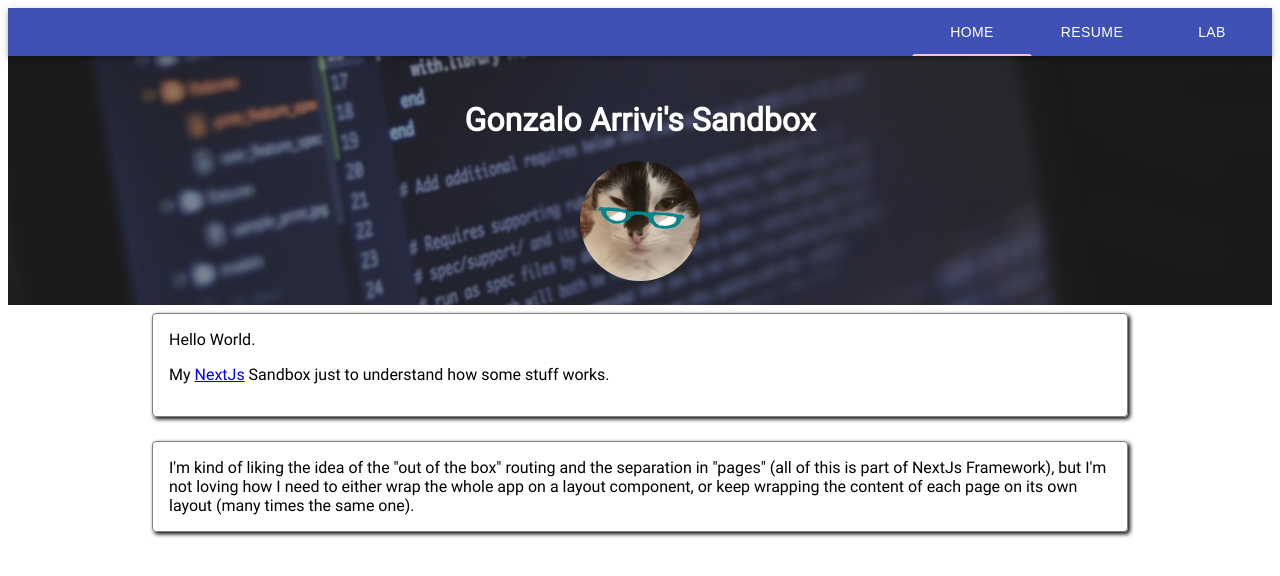
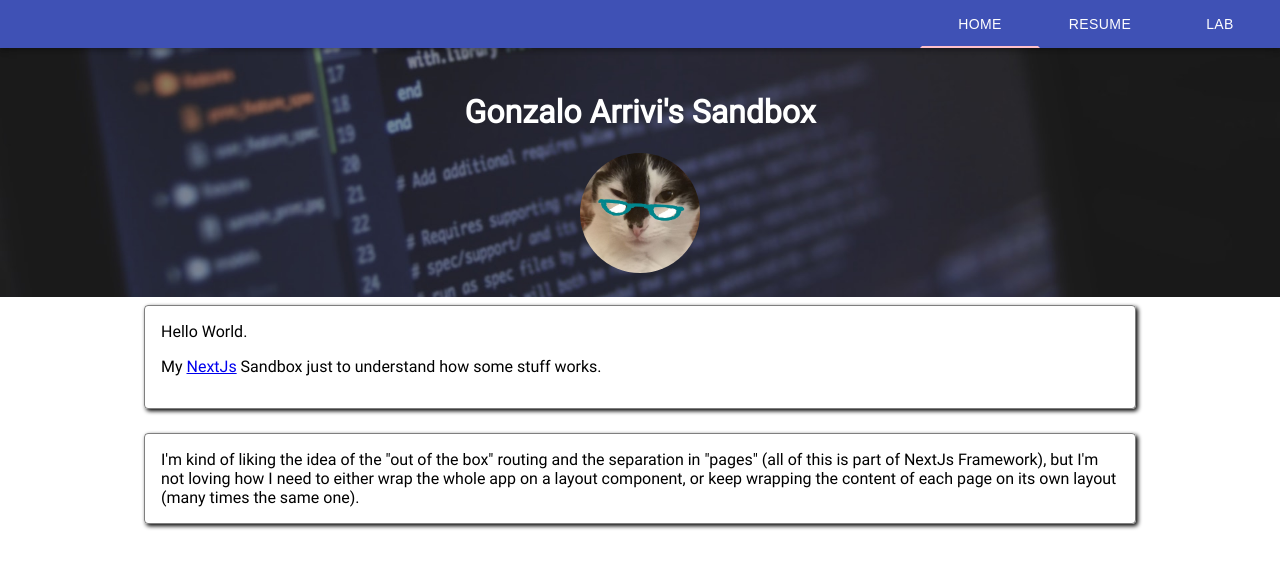
Before and after one commit to Toujimon/nextjs-sandbox, a Next.js app: page / in a window 1280 px wide. Shown: the top 576 px of the page. Built offline with nearby package versions, Linux system fonts and the light colour scheme.

Commit message:
Add in-and-out logic to the header

```diff
--- a/app/MainLayout.js
+++ b/app/MainLayout.js
@@ -1,10 +1,10 @@
 'use client'
 
-import React, { useMemo } from "react";
+import React, { useEffect, useMemo, useState, useRef } from "react";
 import styled from "styled-components";
 import { useRouter, usePathname } from "next/navigation";
 
-const StyledAppBar = styled.header({
+const StyledAppBar = styled.header(props => ({
   position: "sticky",
   top: 0,
   right: 0,
@@ -16,7 +16,9 @@ const StyledAppBar = styled.header({
   width: "100%",
   boxShadow:
     "0px 2px 4px -1px rgba(0,0,0,0.2),0px 4px 5px 0px rgba(0,0,0,0.14),0px 1px 10px 0px rgba(0,0,0,0.12)",
-});
+  transition: "transform 200ms linear",
+  ...(props.$hidden ? { transform: "translateY(-100%)" } : {})
+}));
 
 const StyledAppBarTabs = styled.div({
   flex: "0 0 auto",
@@ -71,9 +73,42 @@ export default function MainLayout({
     [pathname]
   );
 
+  const headerRef = useRef(null);
+  const [isAppBarHidden, setIsAppBarHidden] = useState(false);
+
+  useEffect(() => {
+    let scrollInit = -1;
+    let scrollEnd = -1;
+
+    const scrollHandler = () => {
+      if (scrollInit < 0) {
+        scrollEnd = scrollInit = window.scrollY;
+        setTimeout(() => {
+          if (scrollEnd < headerRef.current.scrollHeight || scrollEnd < scrollInit) {
+            setIsAppBarHidden(false);
+          }
+          else if (scrollEnd > headerRef.current.scrollHeight * 5) {
+            setIsAppBarHidden(true);
+          }
+          scrollInit = -1;
+          scrollEnd = -1;
+        }, 500);
+      }
+      else {
+        scrollEnd = window.scrollY;
+      }
+    };
+
+    document.addEventListener("scroll", scrollHandler);
+
+    return () => {
+      document.removeEventListener("scroll", scrollHandler);
+    }
+  }, [])
+
   return (
     <>
-      <StyledAppBar>
+      <StyledAppBar ref={headerRef} $hidden={isAppBarHidden}>
         <StyledAppBarTabs>
           {tabsValues.map(([value, label]) => (
             <Tab
--- a/public/global.css
+++ b/public/global.css
@@ -5,4 +5,5 @@
 
 body {
     font-family: "Roboto", serif;
+    margin: 0;
 }
```
